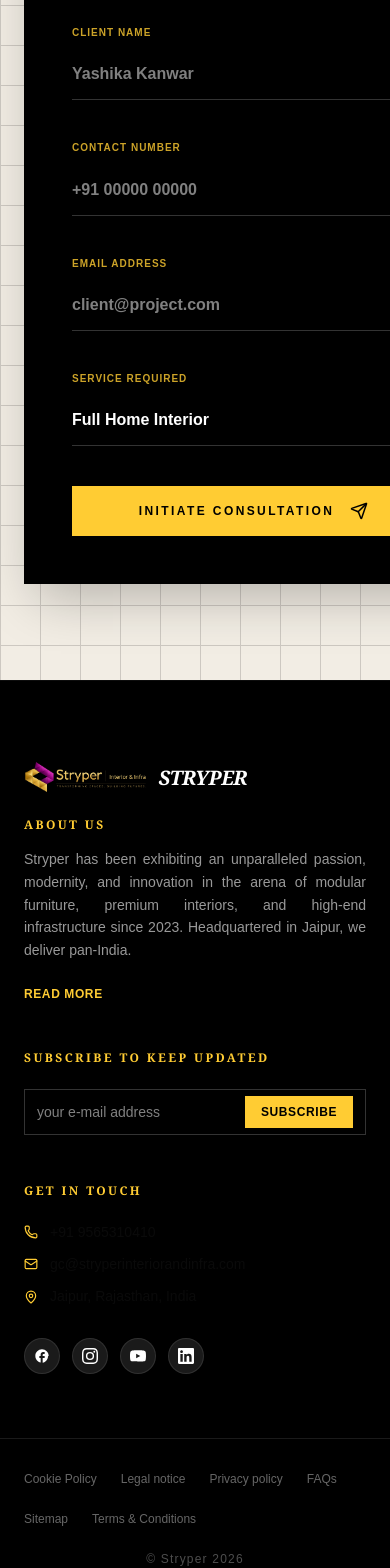
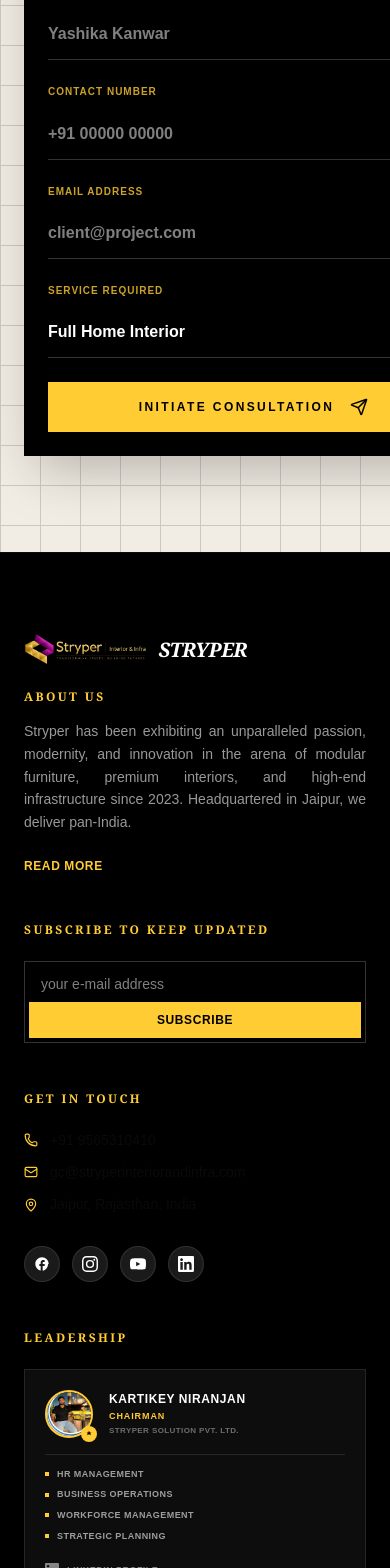
Before and after one commit to strypersolutionpvtltd-wq/stryper--infra, a React (Vite) app: page / in a window 390 px wide. Shown: the part 5686-7254 px from the top of the page. Built offline with nearby package versions, Linux system fonts and the light colour scheme; a web font is replaced by a local one.

Commit message:
design: restore leadership footer card using custom screenshot and optimize contact/subscribe forms responsiveness

```diff
--- a/src/components/Contact.jsx
+++ b/src/components/Contact.jsx
@@ -71,10 +71,10 @@
               initial={{ opacity: 0, x: 20 }}
               whileInView={{ opacity: 1, x: 0 }}
               viewport={{ once: true }}
-              className="bg-black p-12 md:p-16 relative shadow-2xl overflow-hidden"
+              className="bg-black p-6 sm:p-10 md:p-16 relative shadow-2xl overflow-hidden"
             >
               {/* Form Corner Accents */}
-              <div className="absolute top-0 right-0 w-16 h-16 border-t-4 border-r-4 border-brand-gold m-8"></div>
+              <div className="absolute top-0 right-0 w-10 h-10 sm:w-16 sm:h-16 border-t-4 border-r-4 border-brand-gold m-4 sm:m-8"></div>
 
               {isSubmitted ? (
                 <div className="py-20 text-center relative z-10">
@@ -85,13 +85,13 @@
                   <p className="text-brand-gold font-bold text-sm tracking-widest uppercase">Our team will reach out within 24 hours.</p>
                 </div>
               ) : (
-                <form onSubmit={handleSubmit} className="space-y-10 relative z-10">
+                <form onSubmit={handleSubmit} className="space-y-6 sm:space-y-10 relative z-10">
                   <div className="space-y-2">
                     <h3 className="text-4xl font-black text-white italic tracking-tighter">Project <span className="text-brand-gold not-italic">Brief.</span></h3>
                     <p className="text-[10px] font-black text-brand-gold uppercase tracking-[0.4em] opacity-60">Submit your site details</p>
                   </div>
 
-                  <div className="grid md:grid-cols-2 gap-10">
+                  <div className="grid grid-cols-1 sm:grid-cols-2 gap-6 sm:gap-10">
                     <div className="group">
                       <label className="text-[10px] font-black text-brand-gold uppercase tracking-widest mb-2 block opacity-80 group-focus-within:opacity-100 transition-opacity">Client Name</label>
                       <input
--- a/src/components/Footer.jsx
+++ b/src/components/Footer.jsx
@@ -2,6 +2,7 @@
 import { Link } from 'react-router-dom'
 import logo from '../assets/logo.png'
 import { Phone, Mail, MapPin } from 'lucide-react'
+import chairmanImg from '../assets/screenshot-footer.png'
 
 const Footer = () => {
   const currentYear = new Date().getFullYear()
@@ -23,7 +24,7 @@
     <footer className="bg-brand-navy text-white pt-20 pb-8 border-t border-white/5 relative overflow-hidden font-roboto">
 
       {/* Footer Top Content */}
-      <div className="max-w-7xl mx-auto px-6 lg:px-12 grid grid-cols-1 md:grid-cols-3 gap-12 lg:gap-16 pb-16 border-b border-white/10 relative z-10">
+      <div className="max-w-7xl mx-auto px-6 lg:px-12 grid grid-cols-1 md:grid-cols-2 lg:grid-cols-4 gap-12 lg:gap-16 pb-16 border-b border-white/10 relative z-10">
 
         {/* Column 1: About Us */}
         <div className="space-y-4">
@@ -46,17 +47,17 @@
             Subscribe to keep updated
           </h3>
           <form onSubmit={handleSubscribe} className="space-y-3">
-            <div className="flex items-center border border-white/20 bg-black/40 px-3 py-1 rounded-none">
+            <div className="flex flex-col sm:flex-row items-stretch border border-white/20 bg-black/40 p-1 sm:p-0 rounded-none">
               <input
                 type="email"
                 placeholder="your e-mail address"
                 value={email}
                 onChange={(e) => setEmail(e.target.value)}
-                className="w-full bg-transparent border-none text-white text-sm py-2 focus:outline-none"
+                className="w-full bg-transparent border-none text-white text-sm py-2 px-3 focus:outline-none"
               />
               <button
                 type="submit"
-                className="bg-brand-gold text-black font-black text-xs tracking-wider px-4 py-2 hover:bg-white hover:text-black transition-colors"
+                className="bg-brand-gold text-black font-black text-xs tracking-wider px-6 py-2.5 hover:bg-white hover:text-black transition-colors shrink-0 rounded-none"
               >
                 SUBSCRIBE
               </button>
@@ -109,6 +110,52 @@
           </div>
         </div>
 
+        {/* Column 4: Leadership */}
+        <div className="space-y-4">
+          <h3 className="text-xs font-black tracking-[0.2em] uppercase text-brand-gold mb-6">
+            Leadership
+          </h3>
+          <div className="bg-white/5 border border-white/10 p-5 space-y-4">
+            <div className="flex items-center gap-4">
+              <div className="relative shrink-0">
+                <img
+                  src={chairmanImg}
+                  alt="Kartikey Niranjan"
+                  className="w-12 h-12 rounded-full object-cover"
+                  style={{ border: '2px solid #ffcc33' }}
+                />
+                <span className="absolute -bottom-1 -right-1 w-4 h-4 rounded-full bg-brand-gold flex items-center justify-center text-black">
+                  <svg width="8" height="8" viewBox="0 0 10 10" fill="none"><path d="M5 1l1 2h2.2L6.6 4.4l.8 2.2L5 5.4 2.6 6.6l.8-2.2L1.8 3H4L5 1z" fill="currentColor"/></svg>
+                </span>
+              </div>
+              <div>
+                <p className="text-white font-black text-xs uppercase tracking-wider">Kartikey Niranjan</p>
+                <p className="text-brand-gold text-[9px] font-black uppercase tracking-widest mt-0.5">Chairman</p>
+                <p className="text-white/40 text-[8px] font-bold uppercase tracking-wider">Stryper Solution Pvt. Ltd.</p>
+              </div>
+            </div>
+
+            <div className="border-t border-white/10 pt-3 space-y-1.5">
+              {['HR Management', 'Business Operations', 'Workforce Management', 'Strategic Planning'].map((skill) => (
+                <div key={skill} className="flex items-center gap-2">
+                  <span className="w-1 h-1 bg-brand-gold shrink-0" aria-hidden="true" />
+                  <span className="text-[9px] text-white/60 font-bold uppercase tracking-wider">{skill}</span>
+                </div>
+              ))}
+            </div>
+
+            <a
+              href="https://www.linkedin.com/company/stryper-solution-pvt-ltd/"
+              target="_blank"
+              rel="noopener noreferrer"
+              className="inline-flex items-center gap-2 text-[9px] text-white/50 hover:text-brand-gold transition-colors font-bold uppercase tracking-wider"
+            >
+              <svg className="w-3.5 h-3.5" fill="currentColor" viewBox="0 0 24 24"><path d="M20.447 20.452h-3.554v-5.569c0-1.328-.027-3.037-1.852-3.037-1.853 0-2.136 1.445-2.136 2.939v5.667H9.351V9h3.414v1.561h.046c.477-.9 1.637-1.85 3.37-1.85 3.601 0 4.267 2.37 4.267 5.455v6.286zM5.337 7.433c-1.144 0-2.063-.926-2.063-2.065 0-1.138.92-2.063 2.063-2.063 1.14 0 2.064.925 2.064 2.063 0 1.139-.925 2.065-2.064 2.065zm1.782 13.019H3.555V9h3.564v11.452zM22.225 0H1.771C.792 0 0 .774 0 1.729v20.542C0 23.227.792 24 1.771 24h20.451C23.2 24 24 23.227 24 22.271V1.729C24 .774 23.2 0 22.225 0h.003z"/></svg>
+              LinkedIn Profile
+            </a>
+          </div>
+        </div>
+
       </div>
 
       {/* Footer Bottom Row */}
```
Also changed, not shown: src/assets/screenshot-footer.png (added).
